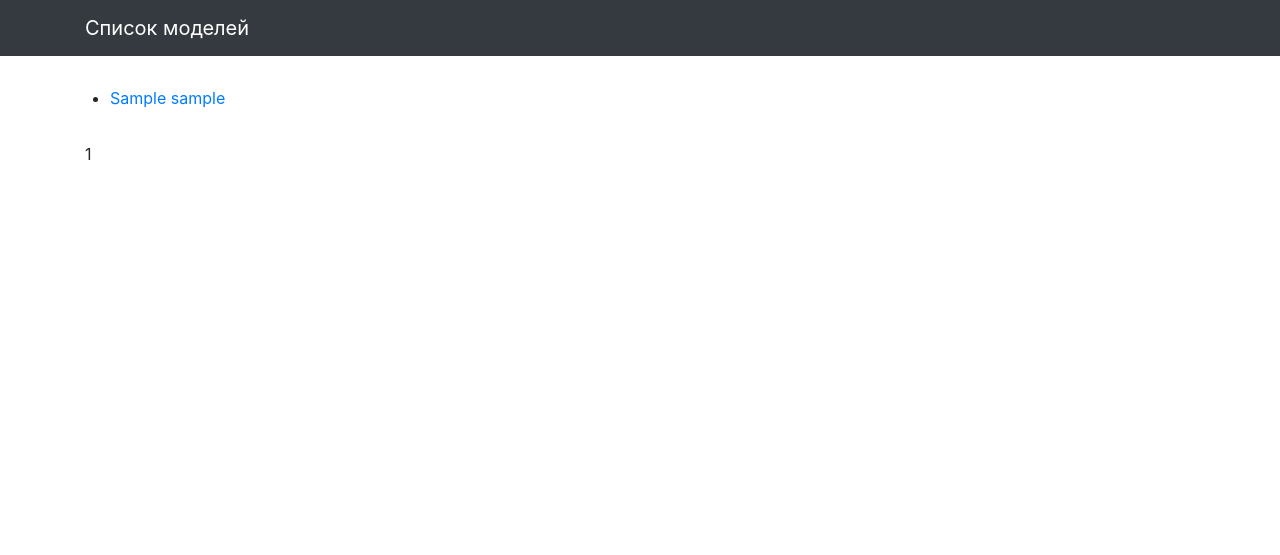
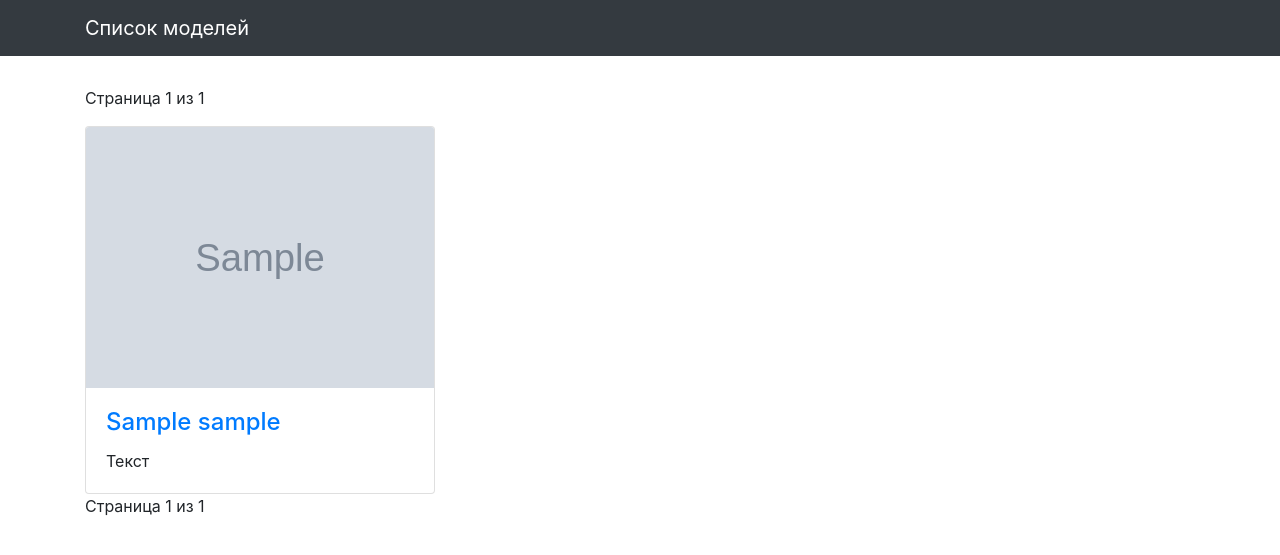
Before and after one commit to sdw200t/catalog_3D_printer_models, a Django app: template templates/models3D/listmodels.html in a window 1280 px wide. Shown: the top 555 px of the page. Run offline with Django 4.2, Linux system fonts and the light colour scheme; the template is opened without the code that fills it: most values are stand-ins (such as "Sample title", 1, 10 or a date in 2020); grey boxes marked "Sample" are stand-in pictures; some libraries are stand-ins or nearby versions.

Commit message:
11.12.2022

```diff
--- a/templates/models3D/listmodels.html
+++ b/templates/models3D/listmodels.html
@@ -1,22 +1,43 @@
+
 {% extends "models3D/index.html" %}
+
 {% load static %}
 
-{% block title %}Список моделей{% endblock %}
+{% block title %}Модели из личной коллекции{% endblock %}
+
 {% block content %}
-<div class="row">
-  <ul>
-    {% for sample in page_models %}
-    <li>
-      <p><a href="/{{ sample }}/">{{ sample }}</a></p>
-    </li>
-    {% endfor %}
-  </ul>
-</div>
   <p>
     {% if page_models.has_previous %}
     <a href="?page={{ page_models.previous_page_number }}">Назад</a>
     {% endif %}
-  {{ page_number }}
+    Страница {{ page_number }} из {{ page_models.paginator.num_pages }}
+    {% if page_models.has_next %}
+    <a href="?page={{ page_models.next_page_number }}">Вперед</a>
+    {% endif %}
+  </p>
+
+  <div class="row">
+    {% for sample in list_models %}
+      <div class="col-lg-4 col-sm-6 portfolio-item">
+        <div class="card h-100">
+          <a href="/{{ sample.name }}/"><img class="card-img-top" src="{{ sample.image }}" alt="{{ sample.name }}"></a>
+          <div class="card-body">
+            <h4 class="card-title">
+              <a href="/{{ sample.name }}/">{{ sample.name }}</a>
+            </h4>
+            <p class="card-text">Текст</p>
+
+          </div>
+        </div>
+      </div>
+    {% endfor %}
+  </div>
+
+  <p>
+    {% if page_models.has_previous %}
+    <a href="?page={{ page_models.previous_page_number }}">Назад</a>
+    {% endif %}
+    Страница {{ page_number }} из {{ page_models.paginator.num_pages }}
     {% if page_models.has_next %}
     <a href="?page={{ page_models.next_page_number }}">Вперед</a>
     {% endif %}
```
Also changed, not shown: models3D/views.py (+14 -1 lines). Lines whose indentation alone changed are shown as unchanged.
